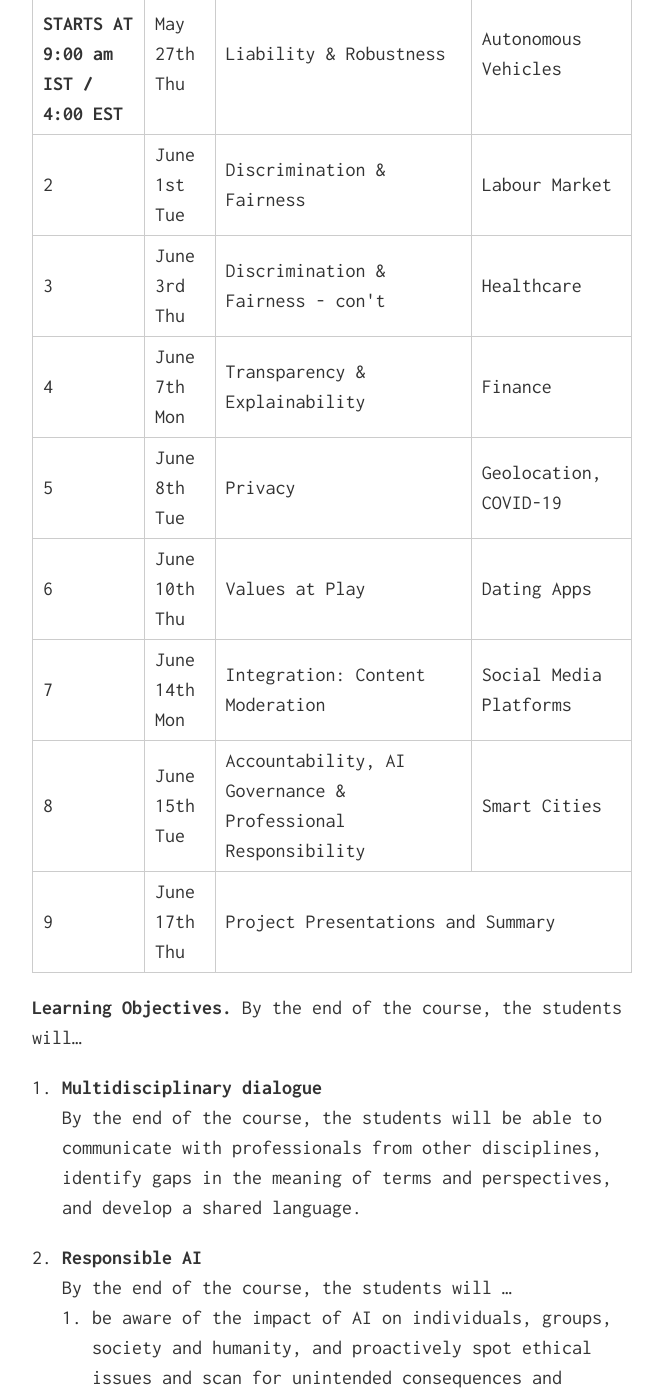
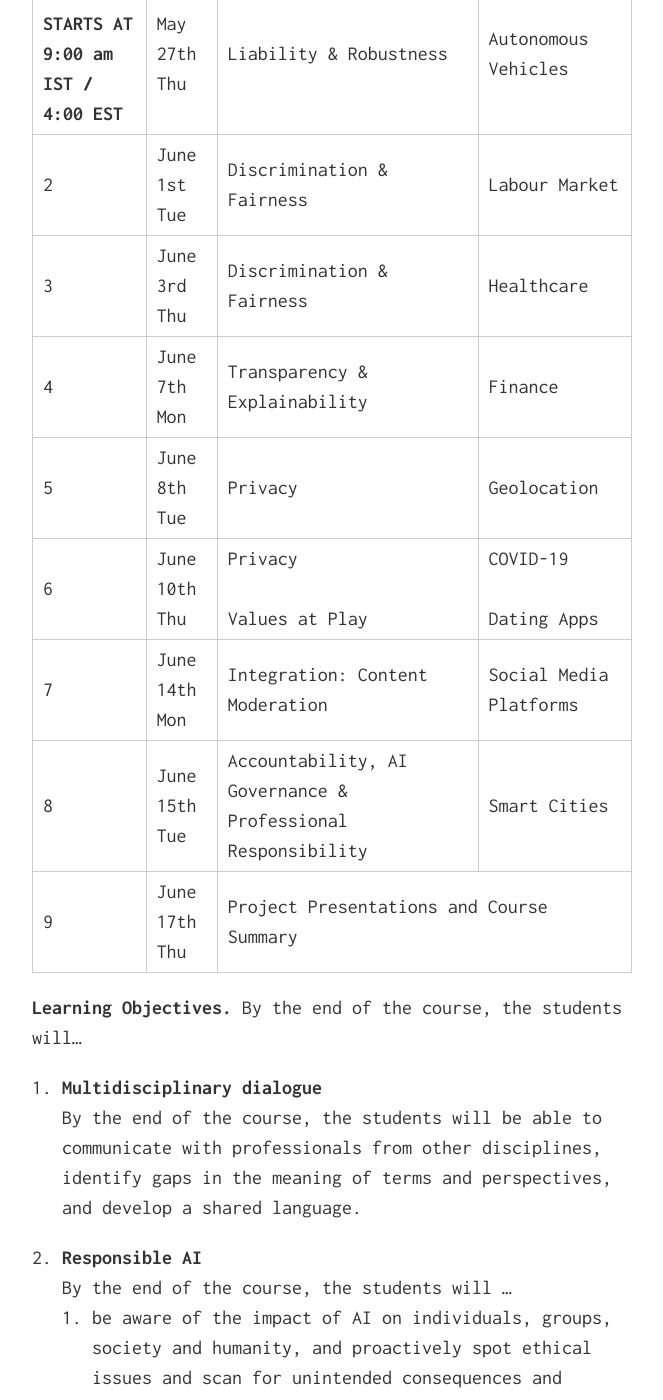
Before and after one commit to ResponsiblyAI/learn, a Jekyll site: the page built from index.md, in a window 1280 px wide and 1400 px high, scrolled down 3500 px. Shown: the whole window, without its empty margins (308-971 px from the left). Built offline with Jekyll 4.4.1, drawn with Linux system fonts in a browser that asks for light colours; nearby versions of some CDN libraries.

Commit message:
clarify lesson topicds

```diff
--- a/index.md
+++ b/index.md
@@ -109,7 +109,7 @@ May 27-June 17 | Monday, Tuesday, Thursday
   <tr>
     <td class="tg-0pky">3</td>
     <td class="tg-0pky">June 3rd<br />Thu</td>
-	<td class="tg-0pky">Discrimination &amp; Fairness - con't</td>
+	<td class="tg-0pky">Discrimination &amp; Fairness</td>
     <td class="tg-0pky">Healthcare</td>
 
   </tr>
@@ -123,13 +123,13 @@ May 27-June 17 | Monday, Tuesday, Thursday
     <td class="tg-0pky">5</td>
     <td class="tg-0pky">June 8th<br />Tue</td>
     <td class="tg-0pky">Privacy</td>
-    <td class="tg-0pky">Geolocation, COVID-19</td>
+    <td class="tg-0pky">Geolocation</td>
   </tr>
   <tr>
     <td class="tg-0pky">6</td>
     <td class="tg-0pky">June 10th<br />Thu</td>
-    <td class="tg-0pky">Values at Play</td>
-    <td class="tg-0pky">Dating Apps</td>
+    <td class="tg-0pky">Privacy<br /><br />Values at Play</td>
+    <td class="tg-0pky">COVID-19<br /><br />Dating Apps</td>
   </tr>
   <tr>
     <td class="tg-0pky">7</td>
@@ -146,7 +146,7 @@ May 27-June 17 | Monday, Tuesday, Thursday
   <tr>
     <td class="tg-0pky">9</td>
     <td class="tg-0pky">June 17th<br />Thu</td>
-    <td class="tg-0pky" colspan="2">Project Presentations and Summary</td>
+    <td class="tg-0pky" colspan="2">Project Presentations and Course Summary</td>
 
   </tr>
 </tbody>
```
